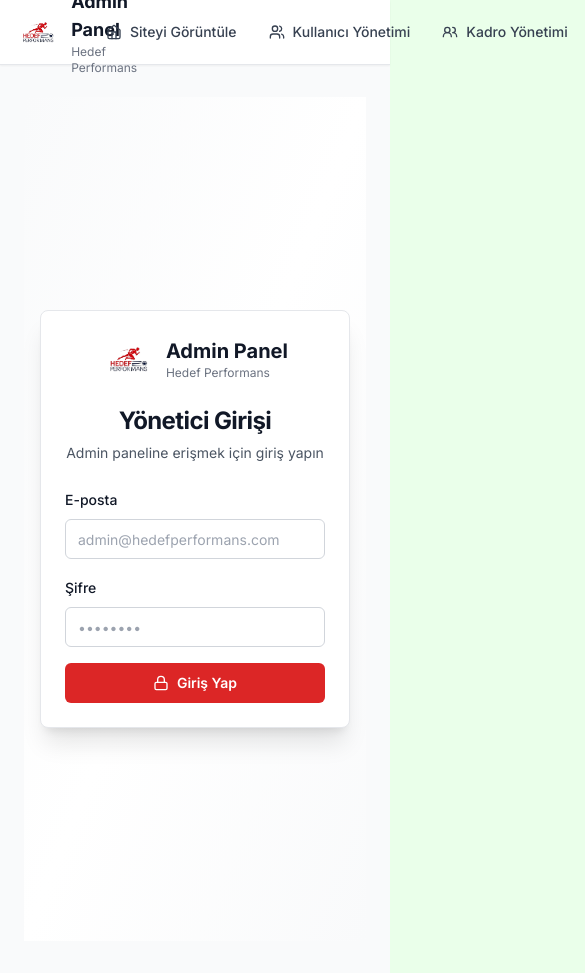
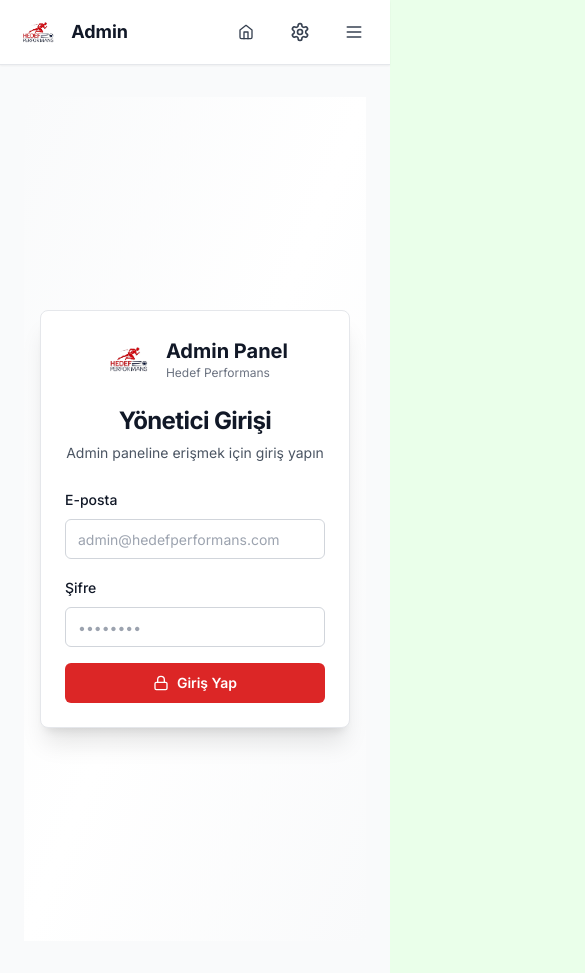
Before and after one commit to furkannylmaz/HedefPerformans, a Next.js app: page /admin/auth in a window 390 px wide. Shown: the top 973 px of the page, 585 px wide, since content can reach past the window. Built offline with nearby package versions, Linux system fonts and the light colour scheme.

Commit message:
genel duzeltmeler ve veli onam sehir yalova

```diff
--- a/app/admin/_components/admin-header.tsx
+++ b/app/admin/_components/admin-header.tsx
@@ -1,6 +1,6 @@
 "use client"
 
-import React from "react"
+import React, { useState } from "react"
 import Link from "next/link"
 import Image from "next/image"
 import { useRouter, usePathname } from "next/navigation"
@@ -13,7 +13,7 @@
   DropdownMenuSeparator,
   DropdownMenuTrigger,
 } from "@/components/ui/dropdown-menu"
-import { Settings, LogOut, Home, Users, Users2, Image as ImageIcon, FileText, Info, Calendar } from "lucide-react"
+import { Settings, LogOut, Home, Users, Users2, Image as ImageIcon, FileText, Info, Calendar, Menu, X } from "lucide-react"
 
 type AdminNavKey = 'users' | 'squads' | 'matches' | 'sliders' | 'homepage' | 'siteInfo' | 'pages'
 
@@ -27,6 +27,7 @@
 export function AdminHeader() {
   const router = useRouter()
   const pathname = usePathname()
+  const [mobileMenuOpen, setMobileMenuOpen] = useState(false)
 
   const handleLogout = () => {
     document.cookie = 'admin_authenticated=; path=/; max-age=0'
@@ -35,12 +36,18 @@
 
   const currentPage = pathname.split('/').pop() as AdminNavKey
 
+  const mainNavItems = [
+    { href: '/admin/users', label: 'Kullanıcı Yönetimi', icon: Users },
+    { href: '/admin/squads', label: 'Kadro Yönetimi', icon: Users2 },
+    { href: '/admin/matches', label: 'Maç Yönetimi', icon: Calendar },
+  ]
+
   return (
     <header className="sticky top-0 z-50 w-full border-b border-gray-200 bg-white/95 backdrop-blur-sm shadow-sm">
       <div className="container mx-auto px-4">
         <div className="flex h-16 items-center justify-between">
           {/* Logo */}
-          <Link href="/admin/users" className="flex items-center space-x-3">
+          <Link href="/admin/users" className="flex items-center space-x-3 flex-shrink-0">
             <Image
               src="/logohedef.png"
               alt="Hedef Performans Logo"
@@ -48,16 +55,17 @@
               height={40}
               className="h-10 w-auto object-contain"
             />
-            <div className="flex flex-col">
+            <div className="hidden sm:flex flex-col">
               <span className="text-lg font-bold text-gray-900">
                 Admin Panel
               </span>
               <span className="text-xs text-gray-500">Hedef Performans</span>
             </div>
+            <span className="sm:hidden text-lg font-bold text-gray-900">Admin</span>
           </Link>
 
-          {/* Actions */}
-          <div className="flex items-center gap-2">
+          {/* Desktop Actions */}
+          <div className="hidden lg:flex items-center gap-2">
             <Button
               asChild
               variant="ghost"
@@ -70,53 +78,28 @@
               </Link>
             </Button>
 
+            {mainNavItems.map((item) => {
+              const Icon = item.icon
+              const isActive = pathname === item.href
+              return (
                 <Button
+                  key={item.href}
                   asChild
-              variant={pathname === '/admin/users' ? 'default' : 'ghost'}
+                  variant={isActive ? 'default' : 'ghost'}
                   size="sm"
                   className={
-                pathname === '/admin/users'
+                    isActive
                       ? 'bg-red-600 text-white hover:bg-red-700'
                       : 'text-gray-700 hover:bg-gray-100'
                   }
                 >
-              <Link href="/admin/users">
-                <Users className="h-4 w-4 mr-2" />
-                Kullanıcı Yönetimi
+                  <Link href={item.href}>
+                    <Icon className="h-4 w-4 mr-2" />
+                    {item.label}
                   </Link>
                 </Button>
-
-            <Button
-              asChild
-              variant={pathname === '/admin/squads' ? 'default' : 'ghost'}
-              size="sm"
-              className={
-                pathname === '/admin/squads'
-                  ? 'bg-red-600 text-white hover:bg-red-700'
-                  : 'text-gray-700 hover:bg-gray-100'
-              }
-            >
-              <Link href="/admin/squads">
-                <Users2 className="h-4 w-4 mr-2" />
-                Kadro Yönetimi
-              </Link>
-            </Button>
-
-            <Button
-              asChild
-              variant={pathname === '/admin/matches' ? 'default' : 'ghost'}
-              size="sm"
-              className={
-                pathname === '/admin/matches'
-                  ? 'bg-red-600 text-white hover:bg-red-700'
-                  : 'text-gray-700 hover:bg-gray-100'
-              }
-            >
-              <Link href="/admin/matches">
-                <Calendar className="h-4 w-4 mr-2" />
-                Maç Yönetimi
-              </Link>
-            </Button>
+              )
+            })}
 
             {/* Ayarlar Dropdown */}
             <DropdownMenu>
@@ -158,7 +141,96 @@
               </DropdownMenuContent>
             </DropdownMenu>
           </div>
+
+          {/* Mobile Menu Button */}
+          <div className="lg:hidden flex items-center gap-2">
+            <Button
+              asChild
+              variant="ghost"
+              size="sm"
+              className="text-gray-700 hover:bg-gray-100"
+            >
+              <Link href="/">
+                <Home className="h-4 w-4" />
+              </Link>
+            </Button>
+            <DropdownMenu>
+              <DropdownMenuTrigger asChild>
+                <Button
+                  variant="ghost"
+                  className="text-gray-700 hover:bg-gray-100 hover:text-red-600"
+                >
+                  <Settings className="h-5 w-5" />
+                </Button>
+              </DropdownMenuTrigger>
+              <DropdownMenuContent align="end" className="w-64">
+                <DropdownMenuLabel>Yönetim Menüsü</DropdownMenuLabel>
+                <DropdownMenuSeparator />
+                {adminLinks.map((link) => {
+                  const Icon = link.icon
+                  const isActive = currentPage === link.key || pathname === link.href
+                  if (!Icon) return null
+                  return (
+                    <DropdownMenuItem
+                      key={link.key}
+                      className={isActive ? "bg-red-50 text-red-600" : ""}
+                      onClick={() => router.push(link.href)}
+                    >
+                      <Icon className="h-4 w-4 mr-2" />
+                      {link.label}
+                    </DropdownMenuItem>
+                  )
+                })}
+                <DropdownMenuSeparator />
+                <DropdownMenuItem
+                  onClick={handleLogout}
+                  className="cursor-pointer text-red-600 focus:text-red-600"
+                >
+                  <LogOut className="mr-2 h-4 w-4" />
+                  Çıkış Yap
+                </DropdownMenuItem>
+              </DropdownMenuContent>
+            </DropdownMenu>
+            <Button
+              variant="ghost"
+              size="icon"
+              onClick={() => setMobileMenuOpen(!mobileMenuOpen)}
+              className="text-gray-700"
+            >
+              {mobileMenuOpen ? <X className="h-5 w-5" /> : <Menu className="h-5 w-5" />}
+            </Button>
           </div>
+        </div>
+
+        {/* Mobile Navigation */}
+        {mobileMenuOpen && (
+          <div className="lg:hidden py-4 border-t border-gray-200">
+            <nav className="flex flex-col gap-2">
+              {mainNavItems.map((item) => {
+                const Icon = item.icon
+                const isActive = pathname === item.href
+                return (
+                  <Button
+                    key={item.href}
+                    asChild
+                    variant={isActive ? 'default' : 'ghost'}
+                    className={
+                      isActive
+                        ? 'bg-red-600 text-white hover:bg-red-700 justify-start'
+                        : 'justify-start text-gray-700 hover:bg-gray-100'
+                    }
+                    onClick={() => setMobileMenuOpen(false)}
+                  >
+                    <Link href={item.href}>
+                      <Icon className="h-4 w-4 mr-2" />
+                      {item.label}
+                    </Link>
+                  </Button>
+                )
+              })}
+            </nav>
+          </div>
+        )}
       </div>
     </header>
   )
--- a/app/auth/parent-info/page.tsx
+++ b/app/auth/parent-info/page.tsx
@@ -54,18 +54,9 @@
   { value: "DIGER", label: "Diğer" },
 ];
 
-// Şehirler (örnek)
+// Şehirler
 const cities = [
-  "İstanbul",
-  "Ankara",
-  "İzmir",
-  "Bursa",
-  "Antalya",
-  "Adana",
-  "Konya",
-  "Gaziantep",
-  "Kocaeli",
-  "Diyarbakır",
+  "Yalova",
 ];
 
 export default function ParentInfoPage() {
@@ -244,7 +235,7 @@
                   {/* Seçmelere Katılacağınız Şehir */}
                   <div className="space-y-2">
                     <Label htmlFor="participationCity">
-                      Seçmelere Katılacağınız Şehir
+                      Katılacağınız seçmenin yapılacağı şehir
                     </Label>
                     <Select
                       value={parentInfoForm.watch("participationCity")}
--- a/components/user-header.tsx
+++ b/components/user-header.tsx
@@ -75,7 +75,7 @@
       <div className="container mx-auto px-4">
         <div className="flex h-16 items-center justify-between">
           {/* Logo */}
-          <Link href="/member/dashboard" className="flex items-center space-x-3">
+          <Link href="/" className="flex items-center space-x-3">
             <Image
               src="/logohedef.png"
               alt="Hedef Performans Logo"
```
Lines whose indentation alone changed are shown as unchanged.
